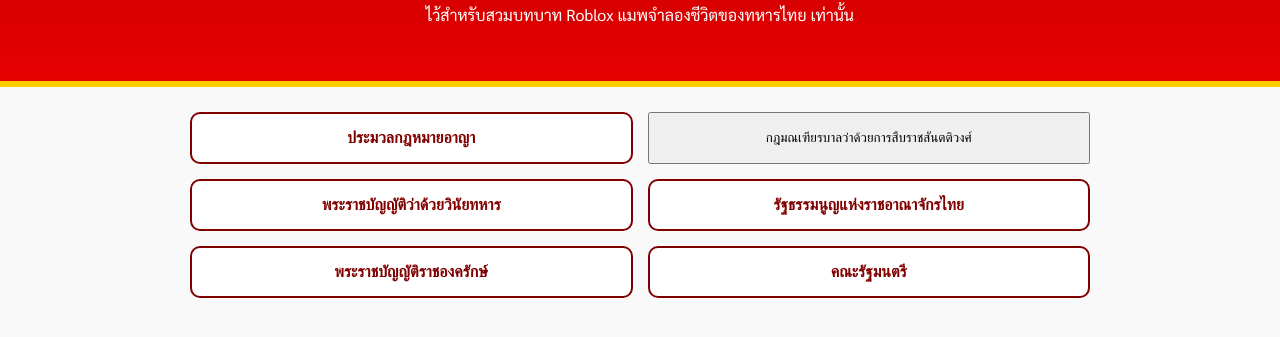
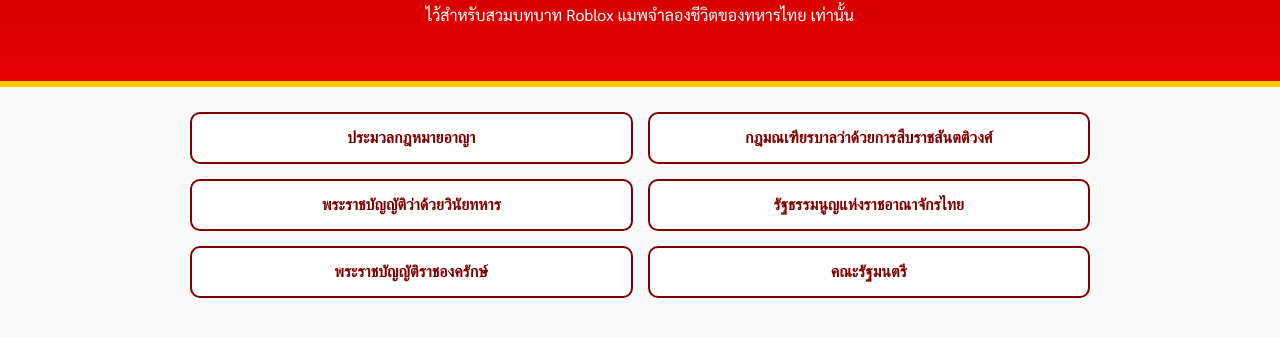
Before and after one commit to web-love1/web-love, a website: page index.html in a window 1280 px wide. Shown: the part 225-562 px from the top of the page. Drawn offline with Linux system fonts and the light colour scheme.

Commit message:
Update index.html

```diff
--- a/index.html
+++ b/index.html
@@ -18,7 +18,7 @@
 
     <nav class="menu-grid">
         <button class="menu-item" onclick="loadContent('criminal')">ประมวลกฎหมายอาญา</button>
-        <button class="menu-btn" onclick="loadContent('palatine_law')">กฎมณเฑียรบาลว่าด้วยการสืบราชสันตติวงศ์</button>
+        <button class="menu-item" onclick="loadContent('palatine_law')">กฎมณเฑียรบาลว่าด้วยการสืบราชสันตติวงศ์</button>
         <button class="menu-item" onclick="loadContent('discipline')">พระราชบัญญัติว่าด้วยวินัยทหาร</button>
         <button class="menu-item" onclick="loadContent('constitutional')">รัฐธรรมนูญแห่งราชอาณาจักรไทย</button>
         <button class="menu-item" onclick="loadContent('royal_guard')">พระราชบัญญัติราชองครักษ์</button>
```
